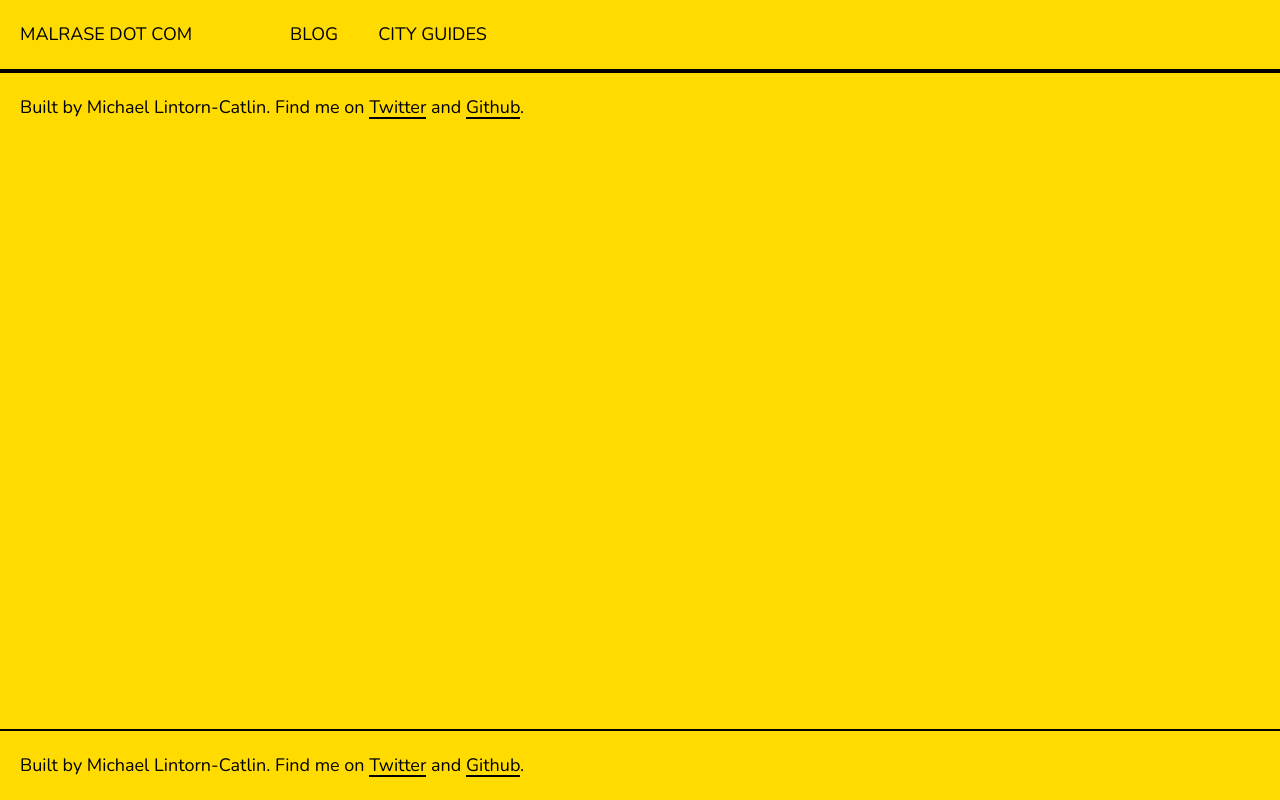
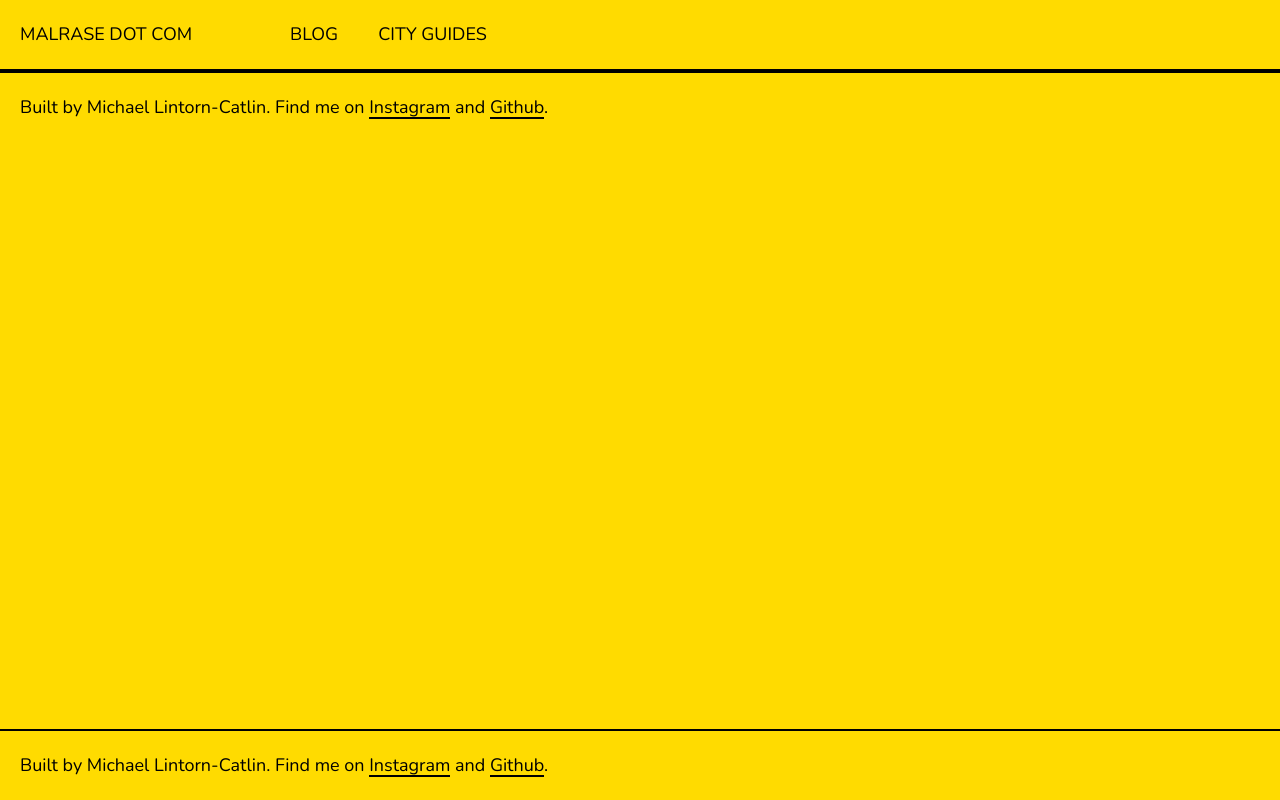
Before and after one commit to malrase/malrasedotcom, a Next.js app: page /components/footer in a window 1280 px wide. Built offline with nearby package versions, Linux system fonts and the light colour scheme.

Commit message:
Update footer.js

```diff
--- a/pages/components/footer.js
+++ b/pages/components/footer.js
@@ -3,7 +3,7 @@ import Link from "next/link";
 export default function Footer() {
   return (
     <footer>
-      Built by Michael Lintorn-Catlin. Find me on <Link href="https://twitter.com/malrase">Twitter</Link> and  <Link href="https://github.com/malrase">Github</Link>.
+      Built by Michael Lintorn-Catlin. Find me on <Link href="https://instagram.com/malrase">Instagram</Link> and  <Link href="https://github.com/malrase">Github</Link>.
     </footer>
   )
 }
```
